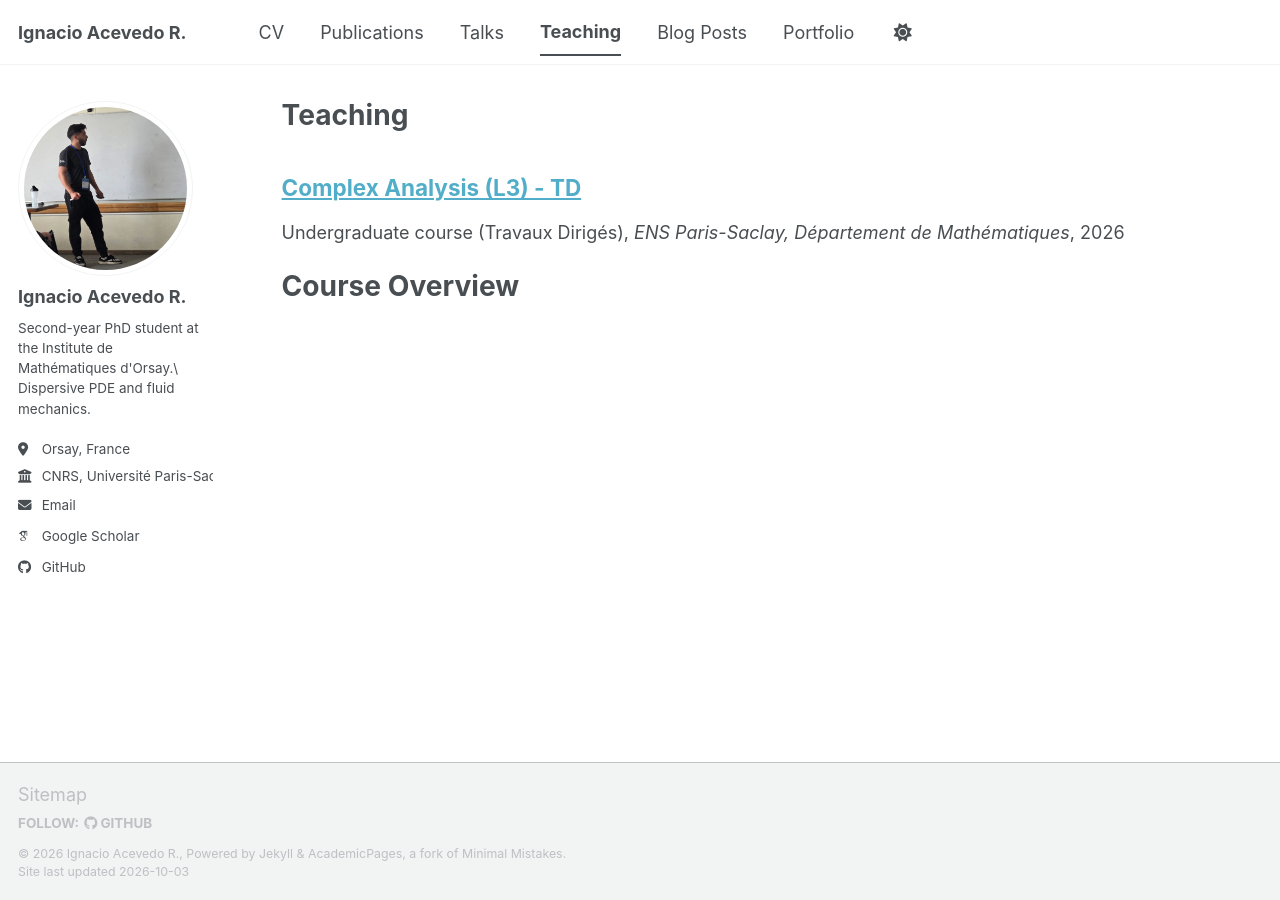
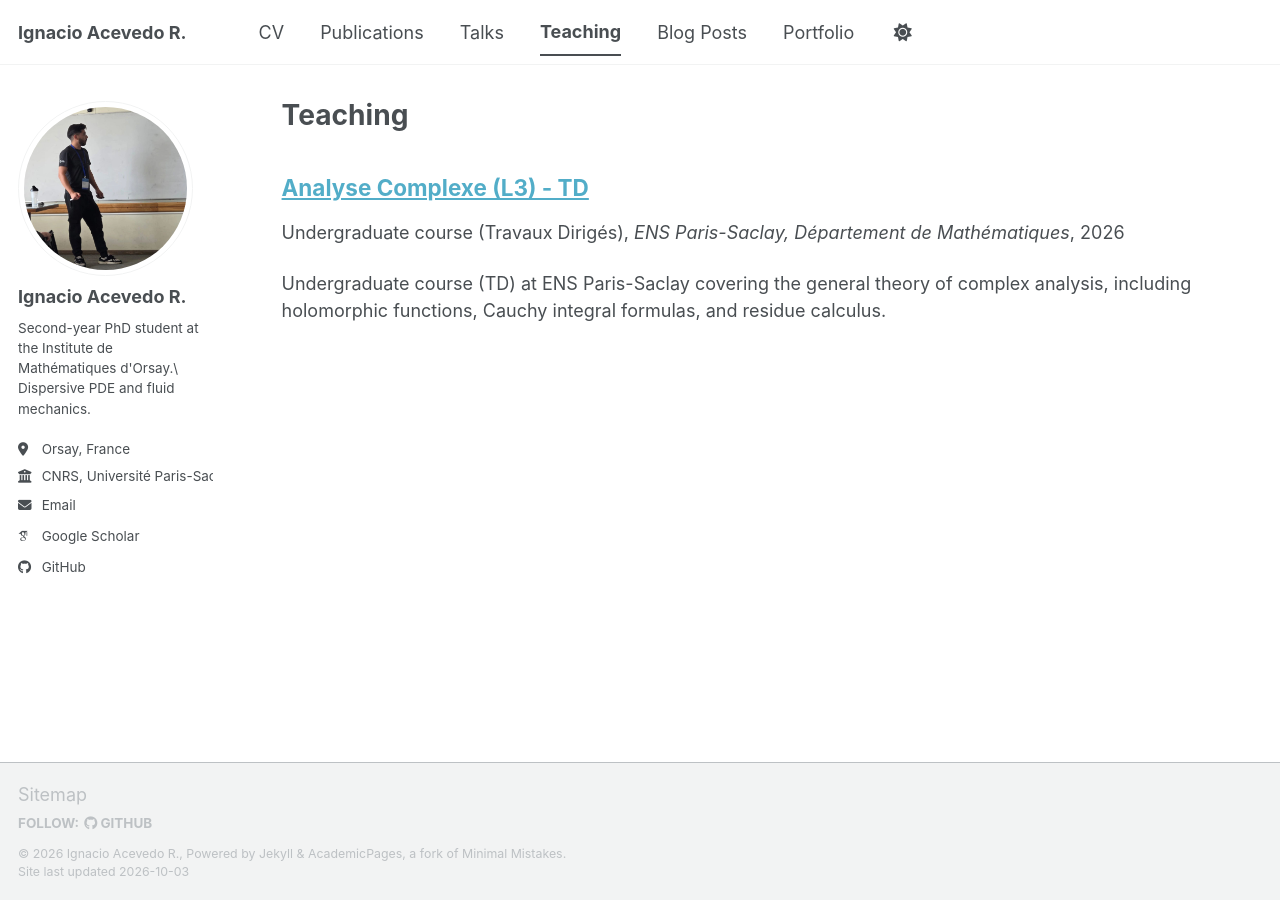
Before and after one commit to IgnacioAcevR/ignacioacevr.github.io, a Jekyll site: the page built from _pages/teaching.html, in a window 1280 px wide. Built offline with Jekyll 4.4.1, drawn with Linux system fonts in a browser that asks for light colours; some web fonts are replaced; a script bundle is joined from its source files by our own code; library files that are not in the unit come from our copies.

Commit message:
Update titles and add excerpt for teaching materials in complex analysis

```diff
--- a/_teaching/2026-spring-complex-analysis-ENS-PS.md
+++ b/_teaching/2026-spring-complex-analysis-ENS-PS.md
@@ -1,11 +1,12 @@
 ---
-title: "Complex Analysis (L3) - TD"
+title: "Analyse Complexe (L3) - TD"
 collection: teaching
 type: "Undergraduate course (Travaux Dirigés)"
 permalink: /teaching/2026-spring-complex-analysis-ENS-PS
 venue: "ENS Paris-Saclay, Département de Mathématiques"
 date: 2026-09-01
 location: "Gif-sur-Yvette, France"
+excerpt: "Undergraduate course (TD) at ENS Paris-Saclay covering the general theory of complex analysis, including holomorphic functions, Cauchy integral formulas, and residue calculus."
 ---
 
 Course Overview
```
Also changed, not shown: _pages/about.md (+0 -1 lines).
